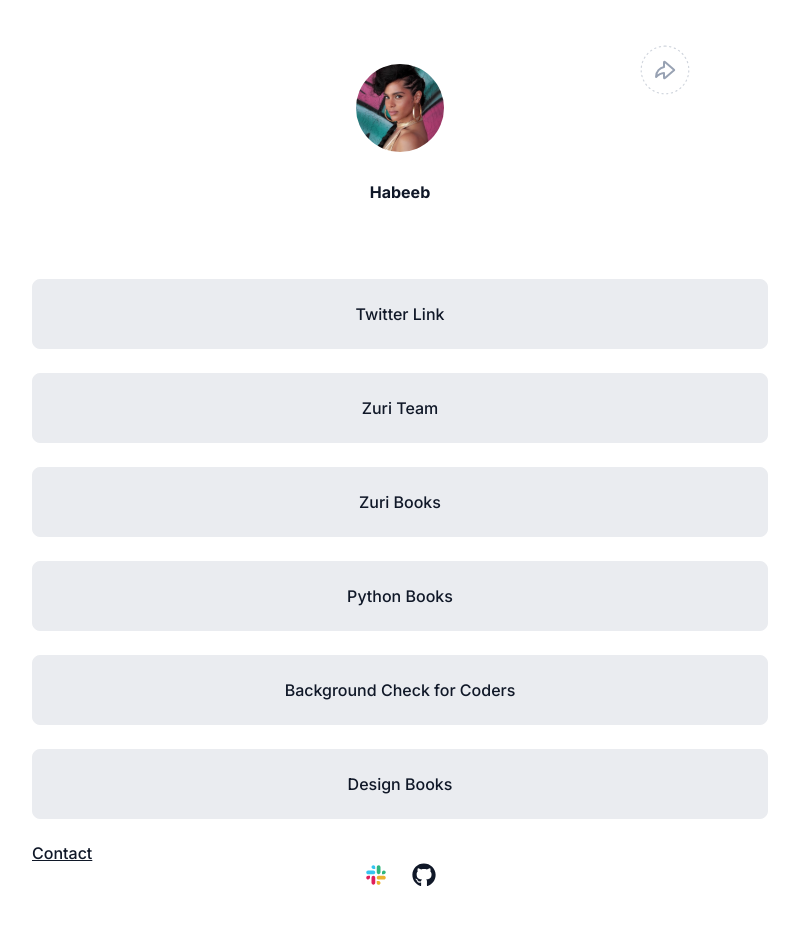
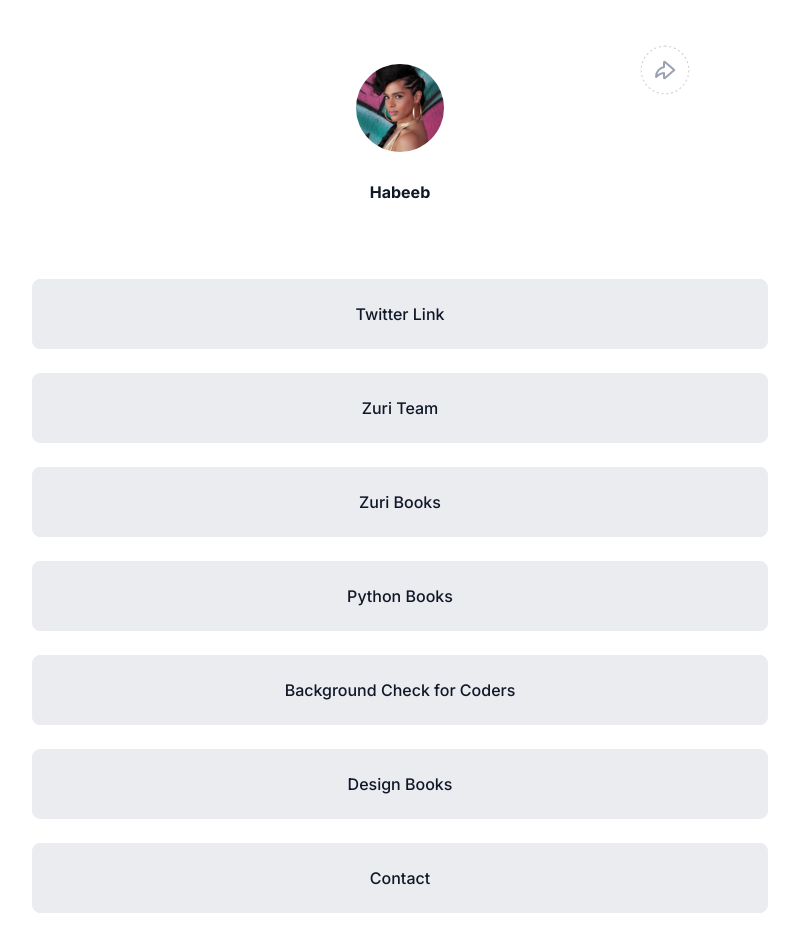
Before and after one commit to olaide-hok/Digital-Things-Stage-1, a React (Create React App) app: page / in a window 1280 px wide. Shown: the top 935 px of the page, without its empty margins (240-1039 px from the left). Built offline with nearby package versions, Linux system fonts and the light colour scheme.

Commit message:
Created link_btn class with appropriate styles

```diff
--- a/src/index.css
+++ b/src/index.css
@@ -82,3 +82,20 @@ a {
   align-items: center;
   justify-content: center;
 }
+
+.link_btn {
+  background: #EAECF0;
+    border: 1px solid #EAECF0;
+    border-radius: 8px;
+    display: block;
+    margin-bottom: 24px;
+    padding: 24px 25px;
+    text-decoration: none;
+    text-align: center;
+    color: #101828;
+}
+
+.link_btn:hover {
+  background: #D0D5DD;
+  box-shadow: 0px 1px 2px rgba(16, 24, 40, 0.05);
+}
```
